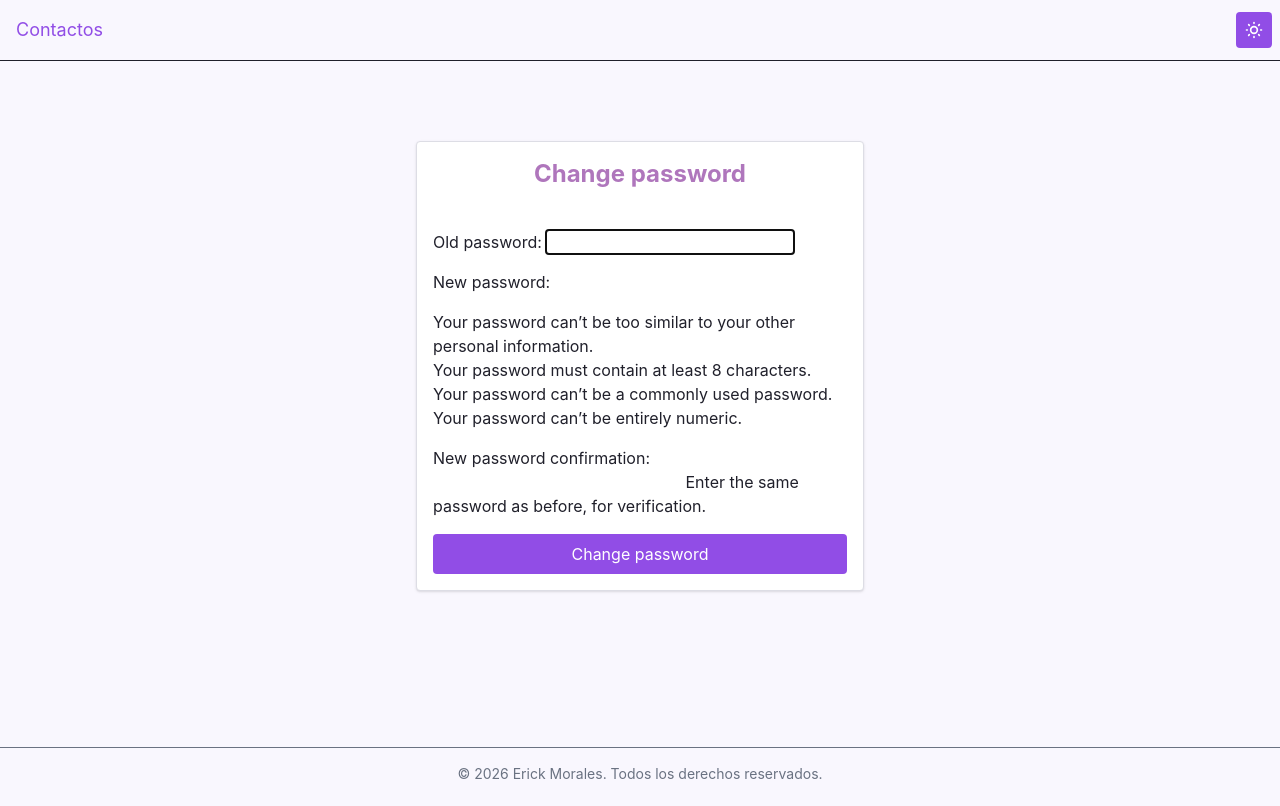
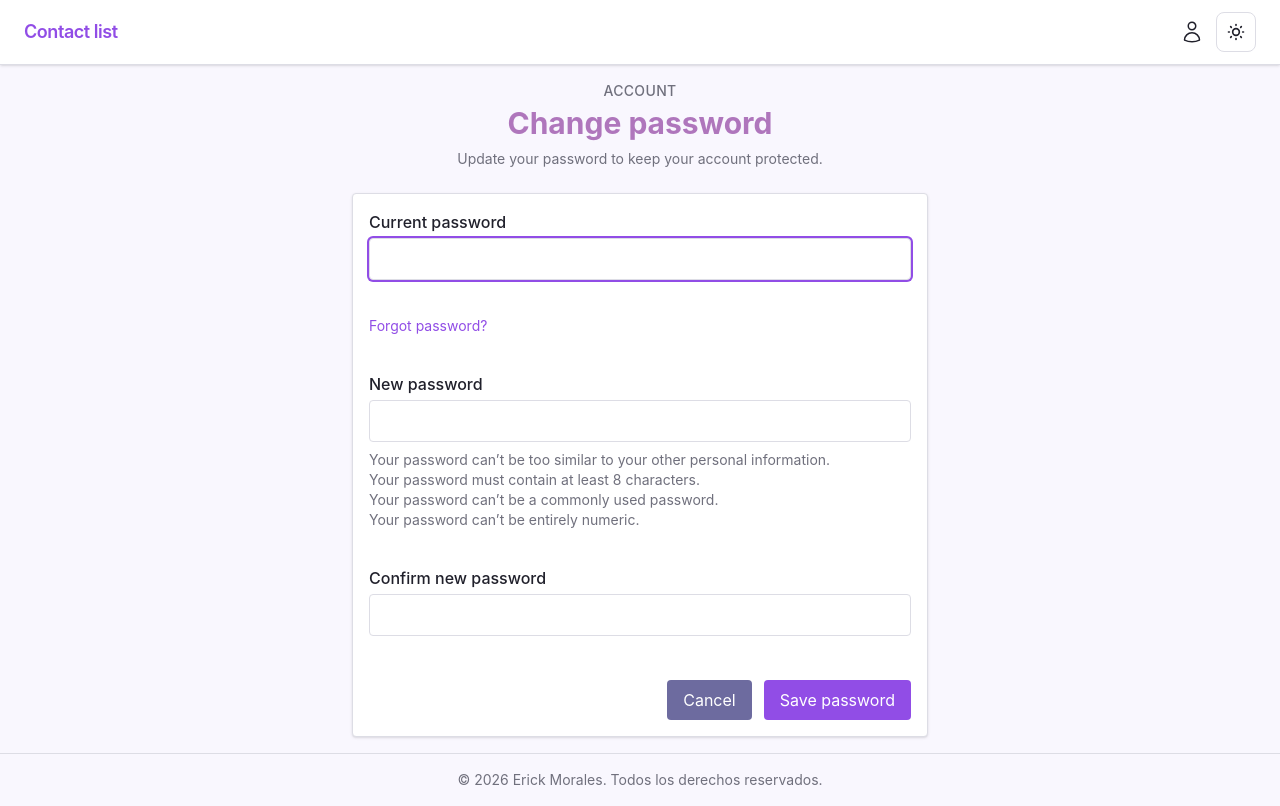
Before and after one commit to ErickMoraL/ContactFlow, a Django app: page /accounts/password_change/ in a window 1280 px wide. Before the commit the page ends 779 px from the top, so only its background shows below. Run offline with Django 5.2, Linux system fonts and the light colour scheme; the visitor is signed in with stand-in values (Sample User, id 1); style sheets or scripts are compiled from the project's sources.

Commit message:
feat: refactor templates to unify layout structure and enhance styling for registration and password management

```diff
--- a/contacts/templates/contact_detail.html
+++ b/contacts/templates/contacts/contact_detail.html
@@ -1,4 +1,4 @@
-{% extends "layout.html" %}
+{% extends "contacts/layout.html" %}
 {% block title %}
   Contact detail
 {% endblock title %}
--- a/contacts/templates/contact_list.html
+++ b/contacts/templates/contacts/contact_list.html
@@ -1,4 +1,4 @@
-{% extends "layout.html" %}
+{% extends "contacts/layout.html" %}
 {% block title %}
   Contacts
 {% endblock title %}
--- /dev/null
+++ b/contacts/templates/contacts/layout.html
@@ -0,0 +1 @@
+{% extends "app_layout.html" %}
--- a/contacts/templates/layout.html
+++ /dev/null
@@ -1,79 +0,0 @@
-{% load static %}
-<!DOCTYPE html>
-<html lang="es">
-  <head>
-    <meta charset="UTF-8" />
-    <title>
-      {% block title %}
-        ContactFlow
-      {% endblock title %}
-    </title>
-    <script>
-      const savedTheme = localStorage.getItem("theme");
-
-      if (savedTheme) {
-        document.documentElement.classList.toggle(
-          "dark",
-          savedTheme === "dark",
-        );
-      } else {
-        const prefersDark = window.matchMedia(
-          "(prefers-color-scheme: dark)",
-        ).matches;
-        document.documentElement.classList.toggle("dark", prefersDark);
-      }
-    </script>
-    <link rel="stylesheet" href="{% static 'css/output.css' %}" />
-  </head>
-  <body class="flex min-h-screen flex-col bg-(--app-bg) text-(--app-text)">
-    <header class="flex items-center justify-between border-b p-2">
-      <nav class="p-2">
-        <a href="{% url 'contact_list' %}" class="text-primary text-lg">Contactos</a>
-      </nav>
-      <button onclick="toggleTheme()"
-              class="bg-primary rounded p-2 text-white"
-              type="button"
-              aria-label="Cambiar tema">
-        <!-- Sol -->
-        <svg class="block h-5 w-5 dark:hidden"
-             xmlns="http://www.w3.org/2000/svg"
-             fill="none"
-             viewBox="0 0 24 24"
-             stroke="currentColor"
-             stroke-width="2">
-          <path stroke-linecap="round" stroke-linejoin="round" d="M12 3v1m0 16v1m9-9h-1M4 12H3m15.364-6.364-.707.707M6.343 17.657l-.707.707m12.728 0-.707-.707M6.343 6.343l-.707-.707M12 8a4 4 0 100 8 4 4 0 000-8z" />
-        </svg>
-        <!-- Luna -->
-        <svg class="hidden h-5 w-5 dark:block"
-             xmlns="http://www.w3.org/2000/svg"
-             fill="none"
-             viewBox="0 0 24 24"
-             stroke="currentColor"
-             stroke-width="2">
-          <path stroke-linecap="round" stroke-linejoin="round" d="M21 12.79A9 9 0 1111.21 3a7 7 0 009.79 9.79z" />
-        </svg>
-      </button>
-    </header>
-    <main class="mx-auto w-full max-w-7xl flex-1 p-4">
-      {% if messages %}
-        <div class="mb-4 space-y-2">
-          {% for message in messages %}<div class="rounded bg-green-100 p-2 text-green-800">{{ message }}</div>{% endfor %}
-        </div>
-      {% endif %}
-      {% block content %}
-      {% endblock content %}
-    </main>
-    <footer class="border-t p-4 text-center text-sm text-gray-500">
-      &copy; 2026 Erick Morales. Todos los derechos reservados.
-    </footer>
-    <script>
-      function toggleTheme() {
-        const html = document.documentElement;
-        html.classList.toggle("dark");
-
-        const isDark = html.classList.contains("dark");
-        localStorage.setItem("theme", isDark ? "dark" : "light");
-      }
-    </script>
-  </body>
-</html>
--- /dev/null
+++ b/templates/app_layout.html
@@ -0,0 +1,84 @@
+{% extends "base.html" %}
+{% block header %}
+  <header class="border-b border-(--app-border) bg-(--app-surface) shadow-sm">
+    <div class="mx-auto flex w-full max-w-7xl items-center justify-between gap-3 px-4 py-3 sm:px-6">
+      <a href="{% url 'contact_list' %}"
+         class="text-primary text-base font-semibold tracking-tight whitespace-nowrap transition hover:opacity-80 sm:text-lg">
+        Contact list
+      </a>
+      <div class="flex items-center gap-2 sm:gap-3">
+        <div class="relative">
+          <button type="button"
+                  id="user-menu-button"
+                  class="focus:ring-primary flex items-center gap-2 rounded-full focus:ring-2 focus:ring-offset-2 focus:outline-none">
+            <svg xmlns="http://www.w3.org/2000/svg"
+                 fill="none"
+                 viewBox="0 0 24 24"
+                 stroke-width="1.5"
+                 stroke="currentColor"
+                 class="h-6 w-6 rounded-full">
+              <path stroke-linecap="round" stroke-linejoin="round" d="M15.75 6a3.75 3.75 0 1 1-7.5 0 3.75 3.75 0 0 1 7.5 0ZM4.501 20.118a7.5 7.5 0 0 1 14.998 0A17.933 17.933 0 0 1 12 21.75c-2.676 0-5.216-.584-7.499-1.632Z" />
+            </svg>
+          </button>
+          <div id="user-menu"
+               class="absolute right-0 z-50 mt-2 hidden w-48 rounded-xl border border-(--app-border) bg-(--app-surface) py-2 shadow-lg">
+            <div class="border-b border-(--app-border) px-4 py-2">
+              <p class="text-sm font-medium text-(--app-text)">{{ request.user.username }}</p>
+              <p class="text-xs text-(--app-muted)">{{ request.user.email }}</p>
+            </div>
+            <a href="{% url 'password_change' %}"
+               class="hover:bg-primary-soft hover:text-primary block px-4 py-2 text-sm text-(--app-text) transition">
+              Change password
+            </a>
+            <form action="{% url 'logout' %}" method="post">
+              {% csrf_token %}
+              <button type="submit"
+                      class="block w-full px-4 py-2 text-left text-sm text-red-600 transition hover:bg-red-50">
+                Logout
+              </button>
+            </form>
+          </div>
+        </div>
+        <button onclick="toggleTheme()"
+                class="hover:border-primary/30 hover:text-primary inline-flex h-10 w-10 shrink-0 items-center justify-center rounded-lg border border-(--app-border) text-(--app-text) transition"
+                type="button"
+                aria-label="Cambiar tema">
+          <svg class="block h-5 w-5 dark:hidden"
+               xmlns="http://www.w3.org/2000/svg"
+               fill="none"
+               viewBox="0 0 24 24"
+               stroke="currentColor"
+               stroke-width="2">
+            <path stroke-linecap="round" stroke-linejoin="round" d="M12 3v1m0 16v1m9-9h-1M4 12H3m15.364-6.364-.707.707M6.343 17.657l-.707.707m12.728 0-.707-.707M6.343 6.343l-.707-.707M12 8a4 4 0 100 8 4 4 0 000-8z" />
+          </svg>
+          <svg class="hidden h-5 w-5 dark:block"
+               xmlns="http://www.w3.org/2000/svg"
+               fill="none"
+               viewBox="0 0 24 24"
+               stroke="currentColor"
+               stroke-width="2">
+            <path stroke-linecap="round" stroke-linejoin="round" d="M21 12.79A9 9 0 1111.21 3a7 7 0 009.79 9.79z" />
+          </svg>
+        </button>
+      </div>
+    </div>
+  </header>
+{% endblock header %}
+{% block extra_scripts %}
+  <script>
+    const button = document.getElementById("user-menu-button");
+    const menu = document.getElementById("user-menu");
+
+    if (button && menu) {
+      button.addEventListener("click", () => {
+        menu.classList.toggle("hidden");
+      });
+
+      document.addEventListener("click", (event) => {
+        if (!button.contains(event.target) && !menu.contains(event.target)) {
+          menu.classList.add("hidden");
+        }
+      });
+    }
+  </script>
+{% endblock extra_scripts %}
--- /dev/null
+++ b/templates/base.html
@@ -0,0 +1,100 @@
+{% load static %}
+<!DOCTYPE html>
+<html lang="es">
+  <head>
+    <meta charset="UTF-8" />
+    <title>
+      {% block title %}
+        ContactFlow
+      {% endblock title %}
+    </title>
+    <script>
+      const savedTheme = localStorage.getItem("theme");
+
+      if (savedTheme) {
+        document.documentElement.classList.toggle(
+          "dark",
+          savedTheme === "dark",
+        );
+      } else {
+        const prefersDark = window.matchMedia(
+          "(prefers-color-scheme: dark)",
+        ).matches;
+        document.documentElement.classList.toggle("dark", prefersDark);
+      }
+    </script>
+    <link rel="stylesheet" href="{% static 'css/output.css' %}" />
+  </head>
+  <body class="flex min-h-screen flex-col bg-(--app-bg) text-(--app-text)">
+    {% block header %}
+      <header class="border-b border-(--app-border) bg-(--app-surface) shadow-sm">
+        <div class="mx-auto flex w-full max-w-7xl items-center justify-between gap-3 px-4 py-3 sm:px-6">
+          <a href="{% url 'login' %}"
+             class="text-primary text-base font-semibold tracking-tight whitespace-nowrap transition hover:opacity-80 sm:text-lg">
+            ContactFlow
+          </a>
+          <div class="flex items-center gap-2 sm:gap-3">
+            <nav class="flex items-center gap-1">
+              <a href="{% url 'login' %}"
+                 class="rounded-lg px-3 py-2 text-sm font-medium text-(--app-muted) transition hover:text-primary">
+                Log in
+              </a>
+              <a href="{% url 'register' %}"
+                 class="rounded-lg px-3 py-2 text-sm font-medium text-(--app-muted) transition hover:text-primary">
+                Register
+              </a>
+            </nav>
+            <button onclick="toggleTheme()"
+                    class="hover:border-primary/30 hover:text-primary inline-flex h-10 w-10 shrink-0 items-center justify-center rounded-lg border border-(--app-border) text-(--app-text) transition"
+                    type="button"
+                    aria-label="Cambiar tema">
+              <svg class="block h-5 w-5 dark:hidden"
+                   xmlns="http://www.w3.org/2000/svg"
+                   fill="none"
+                   viewBox="0 0 24 24"
+                   stroke="currentColor"
+                   stroke-width="2">
+                <path stroke-linecap="round" stroke-linejoin="round" d="M12 3v1m0 16v1m9-9h-1M4 12H3m15.364-6.364-.707.707M6.343 17.657l-.707.707m12.728 0-.707-.707M6.343 6.343l-.707-.707M12 8a4 4 0 100 8 4 4 0 000-8z" />
+              </svg>
+              <svg class="hidden h-5 w-5 dark:block"
+                   xmlns="http://www.w3.org/2000/svg"
+                   fill="none"
+                   viewBox="0 0 24 24"
+                   stroke="currentColor"
+                   stroke-width="2">
+                <path stroke-linecap="round" stroke-linejoin="round" d="M21 12.79A9 9 0 1111.21 3a7 7 0 009.79 9.79z" />
+              </svg>
+            </button>
+          </div>
+        </div>
+      </header>
+    {% endblock header %}
+    <main class="mx-auto w-full max-w-7xl flex-1 p-4">
+      {% if messages %}
+        <div class="mb-4 space-y-2">
+          {% for message in messages %}
+            <div class="rounded-lg border border-green-200 bg-green-50 px-4 py-3 text-sm text-green-800 dark:border-green-900/50 dark:bg-green-950/40 dark:text-green-200">
+              {{ message }}
+            </div>
+          {% endfor %}
+        </div>
+      {% endif %}
+      {% block content %}
+      {% endblock content %}
+    </main>
+    <footer class="border-t border-(--app-border) px-4 py-4 text-center text-sm text-(--app-muted)">
+      &copy; 2026 Erick Morales. Todos los derechos reservados.
+    </footer>
+    <script>
+      function toggleTheme() {
+        const html = document.documentElement;
+        html.classList.toggle("dark");
+
+        const isDark = html.classList.contains("dark");
+        localStorage.setItem("theme", isDark ? "dark" : "light");
+      }
+    </script>
+    {% block extra_scripts %}
+    {% endblock extra_scripts %}
+  </body>
+</html>
--- a/templates/registration/password_change_form.html
+++ b/templates/registration/password_change_form.html
@@ -1,16 +1,53 @@
-{% extends "layout.html" %}
+{% extends "app_layout.html" %}
 {% block title %}
     Change password
 {% endblock title %}
 {% block content %}
-    <div class="mx-auto mt-16 max-w-md">
-        <div class="card">
-            <h1 class="text-accent mb-6 text-center text-2xl font-bold">Change password</h1>
-            <form method="post" class="space-y-4">
-                {% csrf_token %}
-                {{ form.as_p }}
-                <button type="submit" class="btn-primary w-full">Change password</button>
-            </form>
+    <section class="mx-auto max-w-xl">
+        <div class="mb-6 text-center">
+            <p class="muted text-sm font-medium uppercase tracking-wide">Account</p>
+            <h1 class="text-accent mt-1 text-3xl font-bold">Change password</h1>
+            <p class="muted mt-2 text-sm">Update your password to keep your account protected.</p>
         </div>
-    </div>
+        <form method="post" class="card space-y-5">
+            {% csrf_token %}
+            {% if form.non_field_errors %}<div class="error-text">{{ form.non_field_errors }}</div>{% endif %}
+            <div>
+                <label for="{{ form.old_password.id_for_label }}" class="label-primary">Current password</label>
+                <input type="password"
+                       name="{{ form.old_password.html_name }}"
+                       id="{{ form.old_password.id_for_label }}"
+                       autocomplete="current-password"
+                       autofocus
+                       class="input-primary {% if form.old_password.errors %}input-error{% endif %}" />
+                {% if form.old_password.errors %}<div class="error-text">{{ form.old_password.errors }}</div>{% endif %}
+            </div>
+            <a href="{% url 'password_reset' %}" class="text-sm text-primary hover:underline">Forgot password?</a>
+            <div>
+                <label for="{{ form.new_password1.id_for_label }}" class="label-primary">New password</label>
+                <input type="password"
+                       name="{{ form.new_password1.html_name }}"
+                       id="{{ form.new_password1.id_for_label }}"
+                       autocomplete="new-password"
+                       class="input-primary {% if form.new_password1.errors %}input-error{% endif %}" />
+                {% if form.new_password1.help_text %}
+                    <div class="muted mt-2 text-sm">{{ form.new_password1.help_text|safe }}</div>
+                {% endif %}
+                {% if form.new_password1.errors %}<div class="error-text">{{ form.new_password1.errors }}</div>{% endif %}
+            </div>
+            <div>
+                <label for="{{ form.new_password2.id_for_label }}" class="label-primary">Confirm new password</label>
+                <input type="password"
+                       name="{{ form.new_password2.html_name }}"
+                       id="{{ form.new_password2.id_for_label }}"
+                       autocomplete="new-password"
+                       class="input-primary {% if form.new_password2.errors %}input-error{% endif %}" />
+                {% if form.new_password2.errors %}<div class="error-text">{{ form.new_password2.errors }}</div>{% endif %}
+            </div>
+            <div class="flex flex-col-reverse gap-3 pt-2 sm:flex-row sm:justify-end">
+                <a href="{% url 'contact_list' %}" class="btn-secondary text-center">Cancel</a>
+                <button type="submit" class="btn-primary">Save password</button>
+            </div>
+        </form>
+    </section>
 {% endblock content %}
--- a/templates/registration/password_reset_confirm.html
+++ b/templates/registration/password_reset_confirm.html
@@ -0,0 +1,5 @@
+{% extends "base.html" %}
+{% block title %}
+    Reset confirm password
+{% endblock title %}
+{% block content %}
--- a/templates/registration/register.html
+++ b/templates/registration/register.html
@@ -1,4 +1,4 @@
-{% extends "auth_layout.html" %}
+{% extends "base.html" %}
 {% block title %}
     Register
 {% endblock title %}
```
Also changed, not shown: contacts/templates/contacts/contact_create.html (renamed from contacts/templates/contact_create.html, +7 -7 lines), templates/auth_layout.html (deleted, +0 -80 lines), templates/registration/login.html (+7 -5 lines), templates/registration/password_change_done.html (+20 -6 lines), templates/registration/password_reset_complete.html (+16 -0 lines), templates/registration/password_reset_form.html (added, +33 -0 lines).
